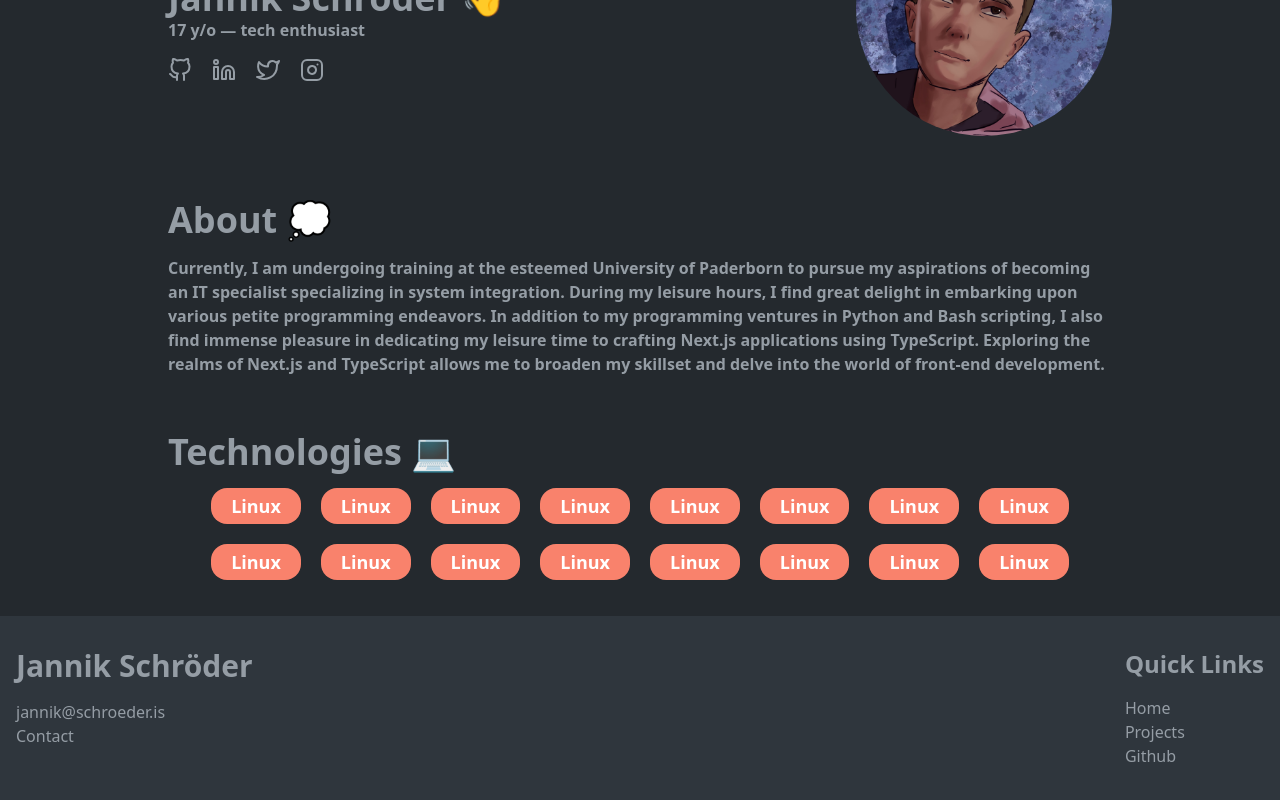
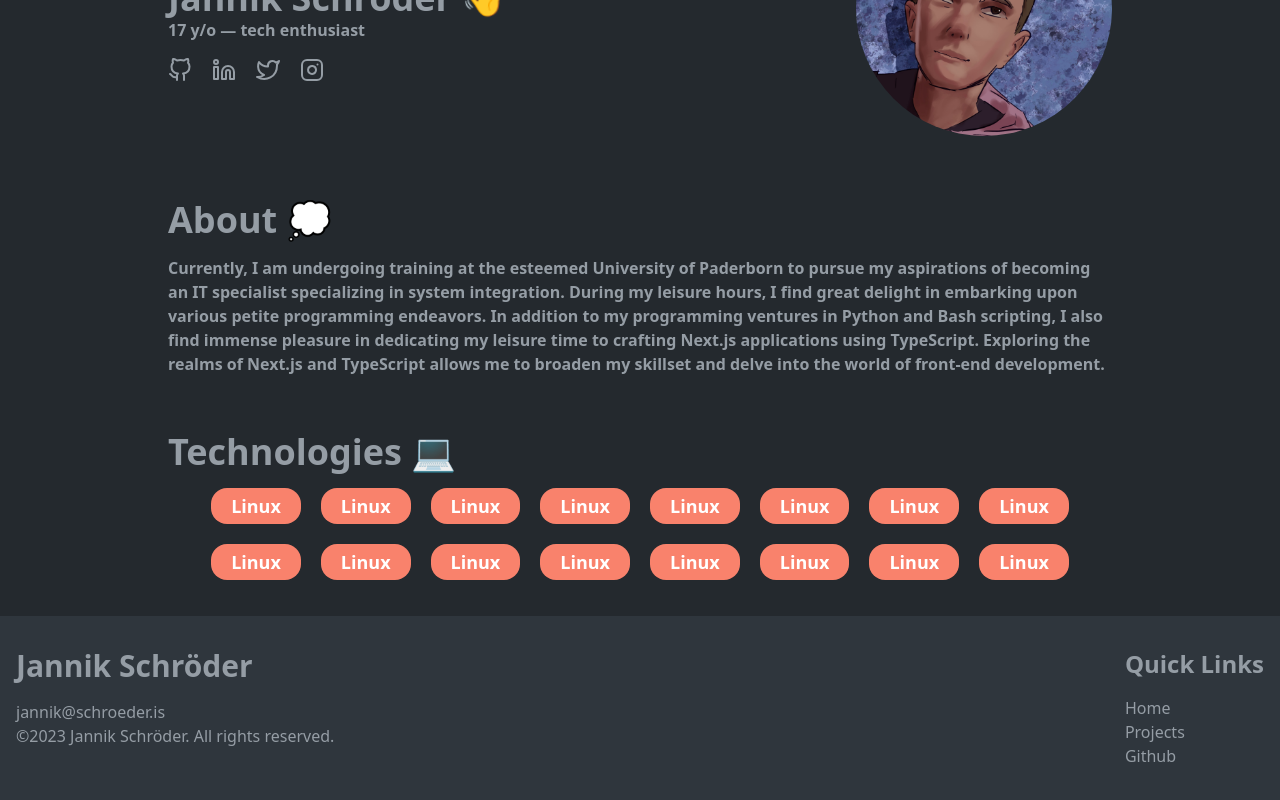
Before and after one commit to Jannik-Schroeder/jannik.schroeder.is, a Next.js app: page / in a window 1280 px wide. Shown: the part 244-1044 px from the top of the page. Built offline with nearby package versions, Linux system fonts and the light colour scheme.

Commit message:
Added copyright notice

```diff
--- a/components/footer.tsx
+++ b/components/footer.tsx
@@ -9,7 +9,7 @@ const Footer = () => {
                         <h2 className="text-3xl font-bold mb-4">Jannik Schröder</h2>
                         <ul>
                             <li><a href="mailto:jannik@schroeder.is" className="hover:text-blue-300 transition duration-200">jannik@schroeder.is</a></li>
-                            <li><a href="/contact" className="hover:text-blue-300 transition duration-200">Contact</a></li>
+                            <p>©2023 Jannik Schröder. All rights reserved.</p>
                         </ul>
                     </div>
                     <div className="text-primary">
```
